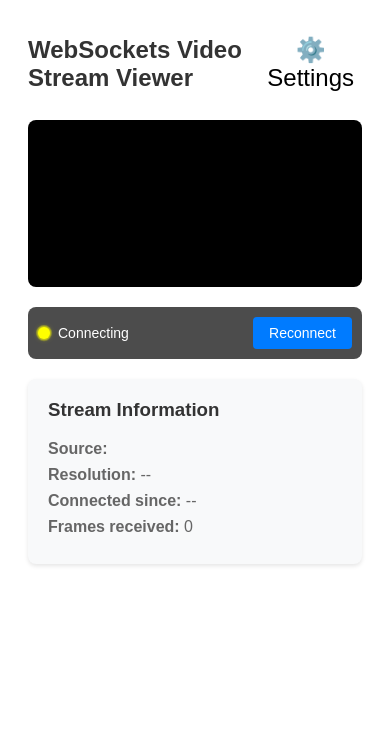
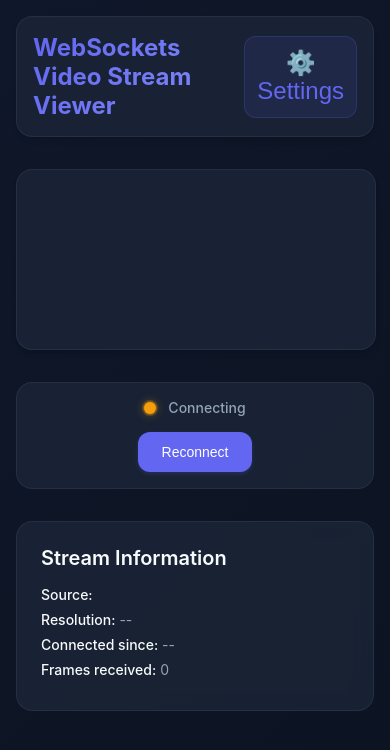
Before and after one commit to lipoforall/ws-mjpeg-relay, a React (Create React App) app in the folder client/: page / in a window 390 px wide. Shown: the top 750 px of the page. Built offline with nearby package versions, Linux system fonts and the light colour scheme; no server answers.

Commit message:
Refactor App.css and Settings.css for improved UI consistency and responsiveness. Introduce CSS variables for theming, enhance modal styles with animations, and update button styles for better user interaction. Adjust layout and typography for better readability across devices.

```diff
--- a/client/src/App.css
+++ b/client/src/App.css
@@ -1,66 +1,104 @@
+:root {
+  --primary-color: #6366f1;
+  --primary-hover: #4f46e5;
+  --bg-dark: #0f172a;
+  --bg-darker: #0c1321;
+  --text-primary: #f8fafc;
+  --text-secondary: #94a3b8;
+  --card-bg: rgba(30, 41, 59, 0.7);
+  --border-color: rgba(148, 163, 184, 0.1);
+}
+
+body {
+  background: linear-gradient(135deg, var(--bg-dark), var(--bg-darker));
+  color: var(--text-primary);
+  margin: 0;
+  min-height: 100vh;
+}
+
 .container {
-  max-width: 1200px;
+  max-width: 1400px;
   margin: 0 auto;
-  padding: 20px;
-  font-family: Arial, sans-serif;
+  padding: 2rem;
+  font-family: 'Inter', -apple-system, BlinkMacSystemFont, sans-serif;
 }
 
 .header {
   display: flex;
   justify-content: space-between;
   align-items: center;
-  margin-bottom: 20px;
+  margin-bottom: 2rem;
+  padding: 1rem;
+  background: var(--card-bg);
+  border-radius: 1rem;
+  backdrop-filter: blur(10px);
+  border: 1px solid var(--border-color);
+  box-shadow: 0 4px 6px -1px rgba(0, 0, 0, 0.1), 0 2px 4px -1px rgba(0, 0, 0, 0.06);
 }
 
 .header h1 {
   margin: 0;
-  color: #333;
-  font-size: 24px;
+  font-size: 1.875rem;
+  font-weight: 700;
+  background: linear-gradient(135deg, var(--primary-color), #818cf8);
+  -webkit-background-clip: text;
+  -webkit-text-fill-color: transparent;
 }
 
 .settings-button {
-  background: none;
-  border: none;
-  font-size: 24px;
+  background: rgba(99, 102, 241, 0.1);
+  border: 1px solid rgba(99, 102, 241, 0.2);
+  color: var(--primary-color);
+  font-size: 1.5rem;
   cursor: pointer;
-  padding: 8px;
-  border-radius: 50%;
-  transition: background-color 0.2s;
+  padding: 0.75rem;
+  border-radius: 0.75rem;
+  transition: all 0.2s ease;
 }
 
 .settings-button:hover {
-  background-color: rgba(0, 0, 0, 0.1);
+  background: rgba(99, 102, 241, 0.2);
+  transform: rotate(90deg);
 }
 
 .video-container {
   position: relative;
   width: 100%;
-  background-color: #000;
-  border-radius: 8px;
+  background: var(--card-bg);
+  border-radius: 1rem;
   overflow: hidden;
-  margin-bottom: 20px;
+  margin-bottom: 2rem;
+  border: 1px solid var(--border-color);
+  box-shadow: 0 4px 6px -1px rgba(0, 0, 0, 0.1), 0 2px 4px -1px rgba(0, 0, 0, 0.06);
 }
 
 .video-container canvas {
   width: 100%;
   height: auto;
   display: block;
+  transition: transform 0.3s ease;
+}
+
+.video-container:hover canvas {
+  transform: scale(1.01);
 }
 
 .controls {
   display: flex;
   justify-content: space-between;
   align-items: center;
-  padding: 10px;
-  background: rgba(0, 0, 0, 0.7);
-  border-radius: 8px;
-  margin-bottom: 20px;
+  padding: 1rem;
+  background: var(--card-bg);
+  border-radius: 1rem;
+  margin-bottom: 2rem;
+  border: 1px solid var(--border-color);
+  backdrop-filter: blur(10px);
 }
 
 .status-container {
   display: flex;
   align-items: center;
-  gap: 8px;
+  gap: 0.75rem;
 }
 
 .status-led {
@@ -68,8 +106,8 @@
   height: 12px;
   border-radius: 50%;
   position: relative;
-  background-color: #ff0000;
-  box-shadow: 0 0 5px rgba(255, 0, 0, 0.5);
+  background-color: #ef4444;
+  box-shadow: 0 0 10px rgba(239, 68, 68, 0.5);
 }
 
 .status-led::before {
@@ -80,74 +118,78 @@
   right: 0;
   bottom: 0;
   border-radius: 50%;
-  animation: pulse 1.5s ease-in-out infinite;
+  animation: pulse 2s ease-in-out infinite;
 }
 
 .status-led.connected {
-  background-color: #00ff00;
-  box-shadow: 0 0 5px rgba(0, 255, 0, 0.5);
+  background-color: #22c55e;
+  box-shadow: 0 0 10px rgba(34, 197, 94, 0.5);
 }
 
 .status-led.connected::before {
-  background-color: #00ff00;
+  background-color: #22c55e;
   opacity: 0.8;
 }
 
 .status-led.connecting {
-  background-color: #ffff00;
-  box-shadow: 0 0 5px rgba(255, 255, 0, 0.5);
+  background-color: #f59e0b;
+  box-shadow: 0 0 10px rgba(245, 158, 11, 0.5);
 }
 
 .status-led.connecting::before {
-  background-color: #ffff00;
-  opacity: 0.8;
-}
-
-.status-led.disconnected {
-  background-color: #ff0000;
-  box-shadow: 0 0 5px rgba(255, 0, 0, 0.5);
-}
-
-.status-led.disconnected::before {
-  background-color: #ff0000;
+  background-color: #f59e0b;
   opacity: 0.8;
 }
 
 .status-text {
-  font-size: 14px;
-  color: #fff;
+  font-size: 0.875rem;
+  color: var(--text-secondary);
+  font-weight: 500;
 }
 
 .button {
-  padding: 8px 16px;
+  background: var(--primary-color);
+  color: white;
   border: none;
-  border-radius: 4px;
-  background-color: #007bff;
-  color: white;
+  padding: 0.75rem 1.5rem;
+  border-radius: 0.75rem;
+  font-size: 0.875rem;
+  font-weight: 500;
   cursor: pointer;
-  font-size: 14px;
-  transition: background-color 0.2s;
+  transition: all 0.2s ease;
+  box-shadow: 0 2px 4px rgba(99, 102, 241, 0.2);
 }
 
 .button:hover {
-  background-color: #0056b3;
+  background: var(--primary-hover);
+  transform: translateY(-1px);
+  box-shadow: 0 4px 6px rgba(99, 102, 241, 0.3);
 }
 
 .info-panel {
-  background-color: #f8f9fa;
-  padding: 20px;
-  border-radius: 8px;
-  box-shadow: 0 2px 4px rgba(0, 0, 0, 0.1);
+  background: var(--card-bg);
+  padding: 1.5rem;
+  border-radius: 1rem;
+  border: 1px solid var(--border-color);
+  backdrop-filter: blur(10px);
 }
 
 .info-panel h3 {
-  margin-top: 0;
-  color: #333;
+  margin: 0 0 1rem 0;
+  color: var(--text-primary);
+  font-size: 1.25rem;
+  font-weight: 600;
 }
 
 .info-panel p {
-  margin: 8px 0;
-  color: #666;
+  margin: 0.5rem 0;
+  color: var(--text-secondary);
+  font-size: 0.875rem;
+}
+
+.info-panel strong {
+  color: var(--text-primary);
+  font-weight: 500;
 }
 
 @keyframes pulse {
@@ -155,20 +197,28 @@
     transform: scale(1);
     opacity: 0.8;
   }
-  25% {
-    transform: scale(1.2);
-    opacity: 0.6;
-  }
   50% {
-    transform: scale(1.4);
-    opacity: 0.4;
-  }
-  75% {
-    transform: scale(1.2);
-    opacity: 0.6;
+    transform: scale(1.5);
+    opacity: 0;
   }
   100% {
     transform: scale(1);
     opacity: 0.8;
   }
 }
+
+@media (max-width: 768px) {
+  .container {
+    padding: 1rem;
+  }
+
+  .header h1 {
+    font-size: 1.5rem;
+  }
+
+  .controls {
+    flex-direction: column;
+    gap: 1rem;
+    text-align: center;
+  }
+}
--- a/client/src/components/Settings.css
+++ b/client/src/components/Settings.css
@@ -4,27 +4,40 @@
   left: 0;
   right: 0;
   bottom: 0;
-  background-color: rgba(0, 0, 0, 0.5);
+  background-color: rgba(15, 23, 42, 0.8);
   display: flex;
   justify-content: center;
   align-items: center;
   z-index: 1000;
+  backdrop-filter: blur(8px);
+  animation: fadeIn 0.2s ease-out;
 }
 
 .settings-modal {
-  background-color: #1a1a1a;
+  background: rgba(30, 41, 59, 0.7);
   padding: 2rem;
-  border-radius: 8px;
-  box-shadow: 0 4px 6px rgba(0, 0, 0, 0.1);
+  border-radius: 1.5rem;
+  box-shadow: 0 20px 25px -5px rgba(0, 0, 0, 0.1), 0 10px 10px -5px rgba(0, 0, 0, 0.04);
   width: 90%;
   max-width: 500px;
-  color: #fff;
+  color: #f8fafc;
+  border: 1px solid rgba(148, 163, 184, 0.1);
+  animation: slideUp 0.3s ease-out;
 }
 
 .settings-modal h2 {
   margin: 0 0 1.5rem 0;
-  color: #fff;
+  color: #f8fafc;
   font-size: 1.5rem;
+  font-weight: 600;
+  display: flex;
+  align-items: center;
+  gap: 0.5rem;
+}
+
+.settings-modal h2::before {
+  content: '⚙️';
+  font-size: 1.25rem;
 }
 
 .form-group {
@@ -34,23 +47,31 @@
 .form-group label {
   display: block;
   margin-bottom: 0.5rem;
-  color: #ccc;
+  color: #94a3b8;
+  font-size: 0.875rem;
+  font-weight: 500;
 }
 
 .form-group input {
   width: 100%;
-  padding: 0.75rem;
-  border: 1px solid #333;
-  border-radius: 4px;
-  background-color: #2a2a2a;
-  color: #fff;
-  font-size: 1rem;
+  padding: 0.75rem 1rem;
+  border: 1px solid rgba(148, 163, 184, 0.1);
+  border-radius: 0.75rem;
+  background: rgba(15, 23, 42, 0.6);
+  color: #f8fafc;
+  font-size: 0.875rem;
+  transition: all 0.2s ease;
 }
 
 .form-group input:focus {
   outline: none;
-  border-color: #007bff;
-  box-shadow: 0 0 0 2px rgba(0, 123, 255, 0.25);
+  border-color: #6366f1;
+  box-shadow: 0 0 0 3px rgba(99, 102, 241, 0.2);
+}
+
+.form-group input::placeholder {
+  color: #94a3b8;
+  opacity: 0.7;
 }
 
 .button-group {
@@ -63,48 +84,107 @@
 .button {
   padding: 0.75rem 1.5rem;
   border: none;
-  border-radius: 4px;
-  font-size: 1rem;
+  border-radius: 0.75rem;
+  font-size: 0.875rem;
+  font-weight: 500;
   cursor: pointer;
-  transition: background-color 0.2s;
+  transition: all 0.2s ease;
 }
 
 .button:disabled {
   opacity: 0.7;
   cursor: not-allowed;
+  transform: none !important;
 }
 
 .button.primary {
-  background-color: #007bff;
+  background: #6366f1;
   color: white;
+  box-shadow: 0 2px 4px rgba(99, 102, 241, 0.2);
 }
 
 .button.primary:hover:not(:disabled) {
-  background-color: #0056b3;
+  background: #4f46e5;
+  transform: translateY(-1px);
+  box-shadow: 0 4px 6px rgba(99, 102, 241, 0.3);
 }
 
 .button.secondary {
-  background-color: #6c757d;
-  color: white;
+  background: rgba(148, 163, 184, 0.1);
+  color: #94a3b8;
+  border: 1px solid rgba(148, 163, 184, 0.1);
 }
 
 .button.secondary:hover:not(:disabled) {
-  background-color: #545b62;
+  background: rgba(148, 163, 184, 0.2);
+  color: #f8fafc;
+  transform: translateY(-1px);
 }
 
 .message {
   margin: 1rem 0;
-  padding: 0.75rem;
-  border-radius: 4px;
+  padding: 0.75rem 1rem;
+  border-radius: 0.75rem;
   text-align: center;
+  font-size: 0.875rem;
+  font-weight: 500;
+  animation: slideDown 0.3s ease-out;
 }
 
 .message.success {
-  background-color: #28a745;
-  color: white;
+  background: rgba(34, 197, 94, 0.1);
+  color: #22c55e;
+  border: 1px solid rgba(34, 197, 94, 0.2);
 }
 
 .message.error {
-  background-color: #dc3545;
-  color: white;
+  background: rgba(239, 68, 68, 0.1);
+  color: #ef4444;
+  border: 1px solid rgba(239, 68, 68, 0.2);
 }
+
+@keyframes fadeIn {
+  from {
+    opacity: 0;
+  }
+  to {
+    opacity: 1;
+  }
+}
+
+@keyframes slideUp {
+  from {
+    opacity: 0;
+    transform: translateY(20px);
+  }
+  to {
+    opacity: 1;
+    transform: translateY(0);
+  }
+}
+
+@keyframes slideDown {
+  from {
+    opacity: 0;
+    transform: translateY(-10px);
+  }
+  to {
+    opacity: 1;
+    transform: translateY(0);
+  }
+}
+
+@media (max-width: 640px) {
+  .settings-modal {
+    padding: 1.5rem;
+    margin: 1rem;
+  }
+
+  .button-group {
+    flex-direction: column;
+  }
+
+  .button {
+    width: 100%;
+  }
+}
```
